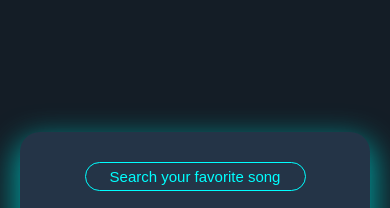
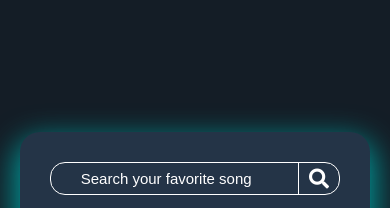
Before and after one commit to ritwickrajmakhal/online-music-player, a plain HTML site: page index.html in a window 390 px wide. Shown: the top 208 px of the page. Drawn offline with Linux system fonts and the light colour scheme.

Commit message:
key enter on mobile modified

```diff
--- a/index.html
+++ b/index.html
@@ -8,7 +8,7 @@
   <title>Music Player</title>
 
   <link rel="preconnect" href="https://fonts.googleapis.com">
-<meta name="google-site-verification" content="Js8UEyRxNnXAO2duVGlwk4IXxyr6TICznBYEN1E9-H8" />
+  <meta name="google-site-verification" content="Js8UEyRxNnXAO2duVGlwk4IXxyr6TICznBYEN1E9-H8" />
   <link rel="preconnect" href="https://fonts.gstatic.com" crossorigin>
 
   <link href="https://fonts.googleapis.com/css2?family=Jost:wght@200&display=swap" rel="stylesheet">
@@ -25,7 +25,10 @@
 <body>
   <div class="main_div">
     <div class="music_container">
-      <input type="text" name="searchValue" id="searchBox" placeholder="Search your favorite song">
+      <div class="search_bar">
+        <input type="text" autocomplete="off" name="searchValue" id="searchBox" placeholder="Search your favorite song">
+        <button id="searchBtn"><i class="fas fa-search"></i></button>
+      </div>
       <marquee>
         <h2 id="title">Humnava Mere</h2>
       </marquee>
--- a/script.js
+++ b/script.js
@@ -158,10 +158,10 @@ function sleep() {
   sleepBtn.selectedIndex = 0;
 }
 
+const searchBtn = document.getElementById("searchBtn");
+searchBtn.addEventListener("click", async (event) => {
   const searchBox = document.getElementById("searchBox");
-searchBox.addEventListener("keydown", async (event) => {
-  const q = event.target.value.toLowerCase();
-  if (event.key === 'Enter') {
+  const q = searchBox.value.toLowerCase();
   const url = `https://deezerdevs-deezer.p.rapidapi.com/search?q=${q}`;
   const options = {
     method: 'GET',
@@ -184,8 +184,7 @@ searchBox.addEventListener("keydown", async (event) => {
     });
     loadSong(songs[0]);
   } catch (error) {
-      alert("Not found!")
+    alert(`${q} Not found!`)
   }
 
-  }
 });
--- a/style.css
+++ b/style.css
@@ -220,16 +220,34 @@ img {
   margin-top: 2.5rem;
 }
 
-#searchBox {
-  font-size: 1.5rem;
-  border: 1px solid cyan;
-  padding: 0.5rem 1rem;
+.search_bar{
+  height: fit-content;
+  border: 1px solid white;
   border-radius: 15px;
-  background-color: inherit;
-  color: white;
+  display: flex;
+  justify-content:space-between;
+  background-color: transparent;
 }
 
+.search_bar input {
+  width: 80%;
+  background-color: inherit;
+  font-size: 1.5rem;
+  color: white;
+  padding: 0.7rem 1rem;
+  border: none;
+  outline: none;
+}
+.search_bar button{
+  background-color: inherit;
+  border: none;
+  border-left: 1px solid white;
+  color: white;
+  outline: none;
+  padding: 0rem 1rem;
+  cursor: pointer;
+}
 #searchBox::placeholder {
-  color: cyan;
+  color: white;
   text-align: center;
 }
```
Lines whose indentation alone changed are shown as unchanged.
